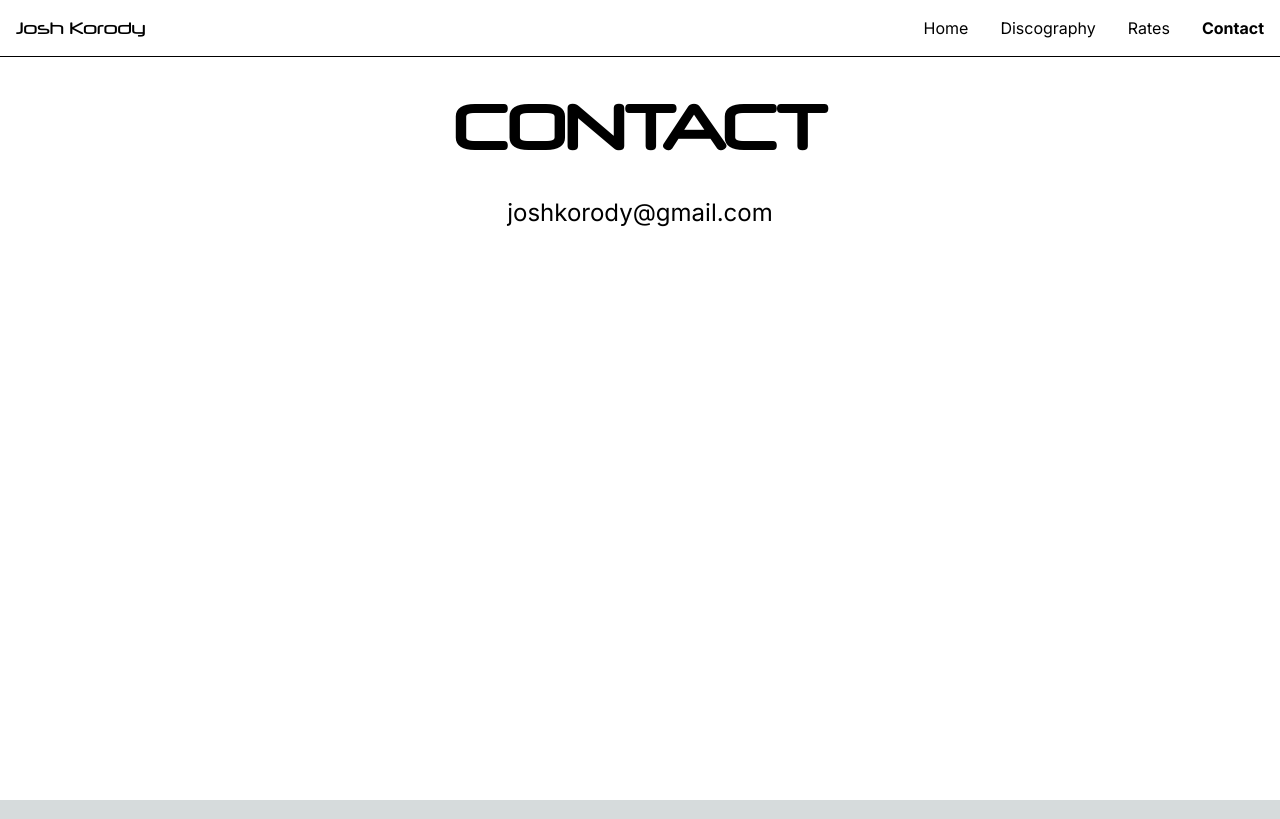
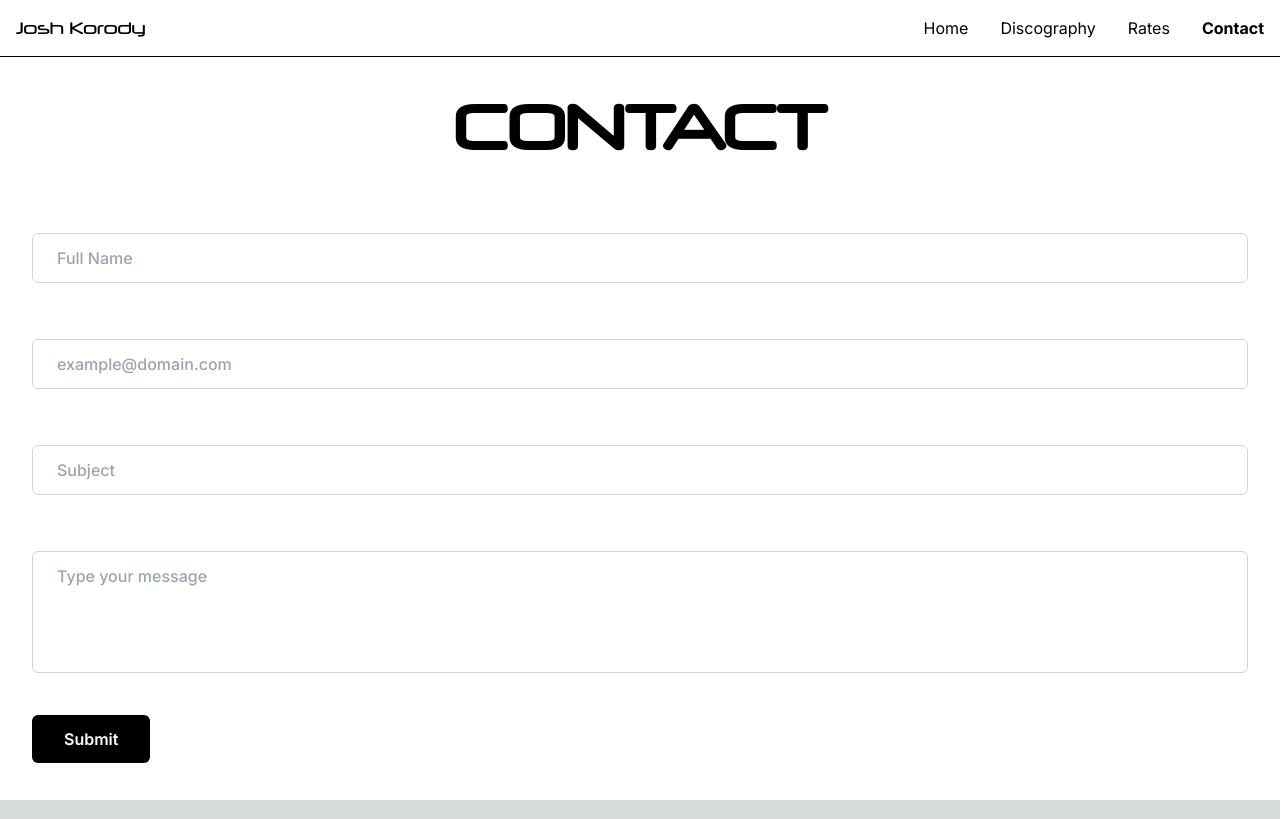
Before and after one commit to Braedencraig/joshkorody, a Next.js app: page /contact in a window 1280 px wide. Built offline with nearby package versions, Linux system fonts and the light colour scheme.

Commit message:
update josh site quick

```diff
--- a/package.json
+++ b/package.json
@@ -22,6 +22,8 @@
     "postcss": "8.4.29",
     "react": "18.2.0",
     "react-dom": "18.2.0",
+    "react-hook-form": "^7.54.0",
+    "resend": "^4.0.1",
     "sharp": "^0.32.6",
     "tailwindcss": "3.3.3",
     "typescript": "5.2.2"
--- /dev/null
+++ b/src/app/api/email/route.ts
@@ -0,0 +1,18 @@
+import { type NextRequest, NextResponse } from "next/server";
+import { Resend } from "resend";
+
+export async function POST(request: NextRequest) {
+  const resend = new Resend(process.env.RESEND_API_KEY);
+  try {
+    const { email, name, message, subject } = await request.json();
+    resend.emails.send({
+      from: email,
+      to: "joshkorody@gmail.com",
+      subject: `Message from ${name} (${email}): Subject: ${subject}`,
+      html: `<p>${message}</p>`,
+    });
+    return NextResponse.json({ success: true });
+  } catch (err) {
+    return NextResponse.json({ error: err }, { status: 500 });
+  }
+}
--- a/src/app/contact/page.tsx
+++ b/src/app/contact/page.tsx
@@ -4,46 +4,11 @@
 import { useState } from "react";
 import Navbar from "../../components/Navbar";
 import localFont from "next/font/local";
+import ContactForm from "@/components/ContactForm";
 
 const myFont = localFont({ src: "../../../public/assets/neuropol.otf" });
 
 export default function Contact() {
-  // const [formData, setFormData] = useState({
-  //   name: "",
-  //   email: "",
-  //   message: "",
-  // });
-  // const [formStatus, setFormStatus] = useState(null);
-
-  // const handleInputChange = (e) => {
-  //   const { name, value } = e.target;
-  //   setFormData((prevState) => ({ ...prevState, [name]: value }));
-  // };
-
-  // const handleSubmit = async (e) => {
-  //   e.preventDefault();
-  //   try {
-  //     const response = await fetch("/api/sendMail", {
-  //       method: "POST",
-  //       headers: { "Content-Type": "application/json" },
-  //       body: JSON.stringify(formData),
-  //     });
-
-  //     if (response.ok) {
-  //       setFormStatus("Success! Thank you for reaching out.");
-  //       setFormData({
-  //         name: "",
-  //         email: "",
-  //         message: "",
-  //       });
-  //     } else {
-  //       throw new Error("There was an issue submitting the form.");
-  //     }
-  //   } catch (error) {
-  //     setFormStatus(`Error: ${error.message}`);
-  //   }
-  // };
-
   return (
     <div className="bg-white text-black h-full">
       <Navbar />
@@ -53,51 +18,7 @@ export default function Contact() {
         >
           CONTACT
         </h1>
-        <a
-          className=" text-2xl text-center m-auto flex justify-center"
-          href="mailto:joshkorody@gmail.com"
-        >
-          joshkorody@gmail.com
-        </a>
-        {/* <form
-          onSubmit={handleSubmit}
-          className="space-y-6 max-w-[600px] m-auto"
-        >
-          <input
-            type="text"
-            name="name"
-            value={formData.name}
-            onChange={handleInputChange}
-            placeholder="Name"
-            className="w-full border border-black p-2 placeholder-black"
-            required
-          />
-          <input
-            type="email"
-            name="email"
-            value={formData.email}
-            onChange={handleInputChange}
-            placeholder="Email"
-            className="w-full border border-black p-2 placeholder-black"
-            required
-          />
-          <textarea
-            name="message"
-            value={formData.message}
-            onChange={handleInputChange}
-            placeholder="Message"
-            rows="5"
-            className="w-full border border-black p-2 placeholder-black"
-            required
-          ></textarea>
-          <button
-            type="submit"
-            className="w-full bg-black text-white p-2 hover:bg-white hover:text-black border border-black transition-colors duration-300"
-          >
-            Submit
-          </button>
-        </form>
-        {formStatus && <p className="mt-6 text-center">{formStatus}</p>} */}
+        <ContactForm />
       </main>
     </div>
   );
--- a/src/app/rates/page.tsx
+++ b/src/app/rates/page.tsx
@@ -11,7 +11,7 @@ export default function Rates() {
   return (
     <div className="bg-white text-black">
       <Navbar />
-      <main className="px-4 py-8 md:px-8 md:py-10 max-w-screen-xl mx-auto">
+      <main className="px-4 py-8 md:px-8 md:py-10 max-w-screen-xl mx-auto min-h-screen">
         <h1
           className={`${myFont.className} text-4xl md:text-6xl text-center font-semibold mb-10`}
         >
--- /dev/null
+++ b/src/app/utils/sendEmail.ts
@@ -0,0 +1,16 @@
+import { FormData } from "../../components/ContactForm";
+
+export async function sendEmail(data: FormData) {
+  const apiEndpoint = "/api/email";
+
+  const res = await fetch(apiEndpoint, {
+    method: "POST",
+    body: JSON.stringify(data),
+  })
+    .then((res) => res.json())
+    .catch((err) => {
+      alert(err);
+    });
+
+  return res;
+}
--- /dev/null
+++ b/src/components/ContactForm.tsx
@@ -0,0 +1,114 @@
+"use client";
+
+import { FC, useState } from "react";
+import { useForm } from "react-hook-form";
+import { sendEmail } from "../app/utils/sendEmail";
+import localFont from "next/font/local";
+const myFont = localFont({ src: "../../public/assets/neuropol.otf" });
+
+export type FormData = {
+  name: string;
+  email: string;
+  message: string;
+  subject: string;
+};
+
+interface ContactFormProps {
+  literacyLab?: boolean;
+}
+
+const ContactForm: FC<ContactFormProps> = () => {
+  const { register, handleSubmit, reset } = useForm<FormData>();
+  const [success, setSuccess] = useState(false);
+
+  async function onSubmit(data: FormData) {
+    const result = await sendEmail(data);
+    if (result) {
+      setSuccess(true);
+      reset();
+    }
+  }
+
+  if (success) {
+    return (
+      <div className={`text-black text-center `}>
+        <h1 className="text-2xl font-semibold">Thank you for reaching out!</h1>
+        <p className="text-lg">
+          I&apos;ll get back to you as soon as possible.
+        </p>
+      </div>
+    );
+  }
+
+  return (
+    <>
+      <form onSubmit={handleSubmit(onSubmit)}>
+        <div className={` mb-5`}>
+          <label
+            htmlFor="name"
+            className="mb-3 block text-base font-medium text-white"
+          >
+            Full Name
+          </label>
+          <input
+            type="text"
+            placeholder="Full Name"
+            className="w-full rounded-md border border-gray-300 bg-white py-3 px-6 text-base font-medium text-gray-700 outline-none focus:border-black focus:shadow-md"
+            {...register("name", { required: true })}
+          />
+        </div>
+        <div className={` mb-5`}>
+          <label
+            htmlFor="email"
+            className="mb-3 block text-base font-medium text-white"
+          >
+            Email Address
+          </label>
+          <input
+            type="email"
+            placeholder="example@domain.com"
+            className="w-full rounded-md border border-gray-300 bg-white py-3 px-6 text-base font-medium text-gray-700 outline-none focus:border-black focus:shadow-md"
+            {...register("email", { required: true })}
+          />
+        </div>
+        <div className={` mb-5`}>
+          <label
+            htmlFor="subject"
+            className="mb-3 block text-base font-medium text-white"
+          >
+            Subject
+          </label>
+          <input
+            type="subject"
+            placeholder="Subject"
+            className="w-full rounded-md border border-gray-300 bg-white py-3 px-6 text-base font-medium text-gray-700 outline-none focus:border-black focus:shadow-md"
+            {...register("subject", { required: true })}
+          />
+        </div>
+        <div className={`mb-5 `}>
+          <label
+            htmlFor="message"
+            className="mb-3 block text-base font-medium text-white"
+          >
+            Message
+          </label>
+          <textarea
+            rows={4}
+            placeholder="Type your message"
+            className="w-full resize-none rounded-md border border-gray-300 bg-white py-3 px-6 text-base font-medium text-gray-700 outline-none focus:border-black focus:shadow-md"
+            {...register("message", { required: true })}
+          ></textarea>
+        </div>
+        <div>
+          <button
+            className={` hover:shadow-form rounded-md my-4 bg-black py-3 px-8 w-full md:w-auto text-base font-semibold text-white outline-none`}
+          >
+            Submit
+          </button>
+        </div>
+      </form>
+    </>
+  );
+};
+
+export default ContactForm;
```
Also changed, not shown: 1 other file (tests, documents, lock files or other folders).
